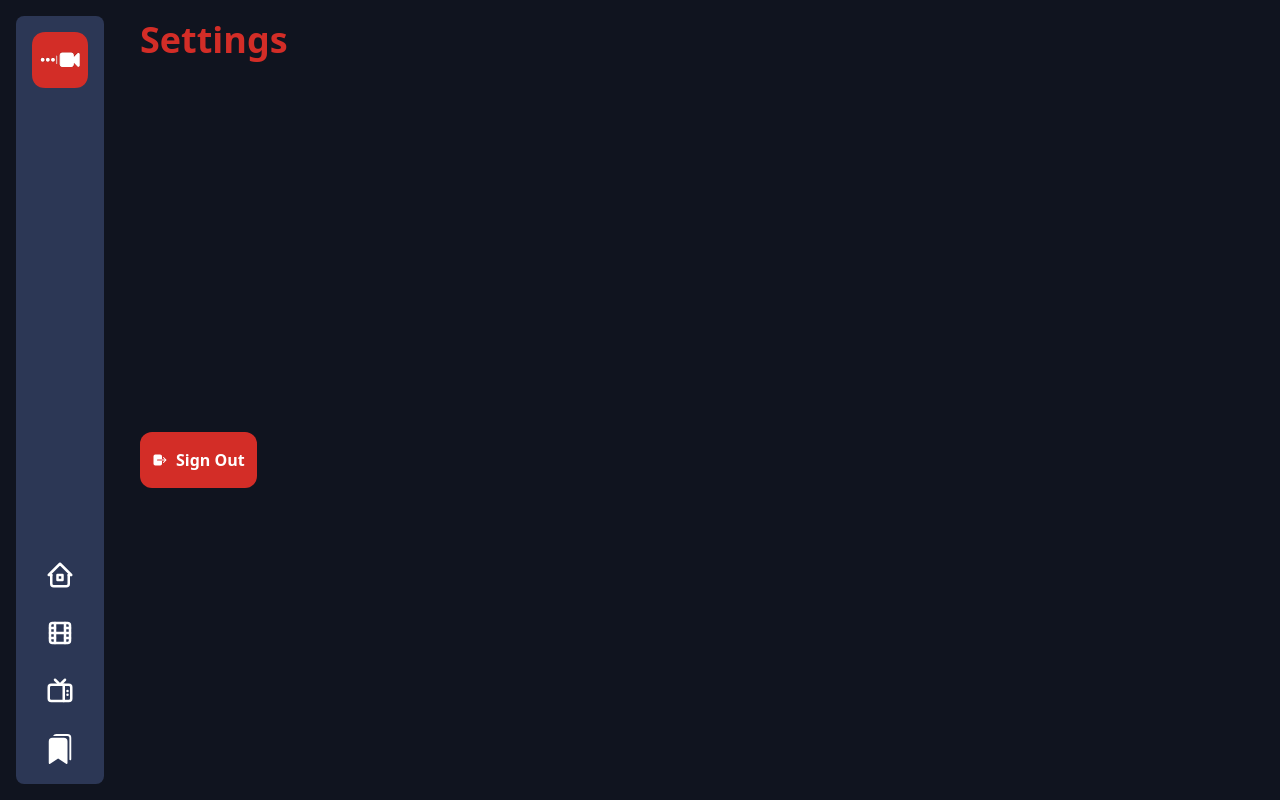
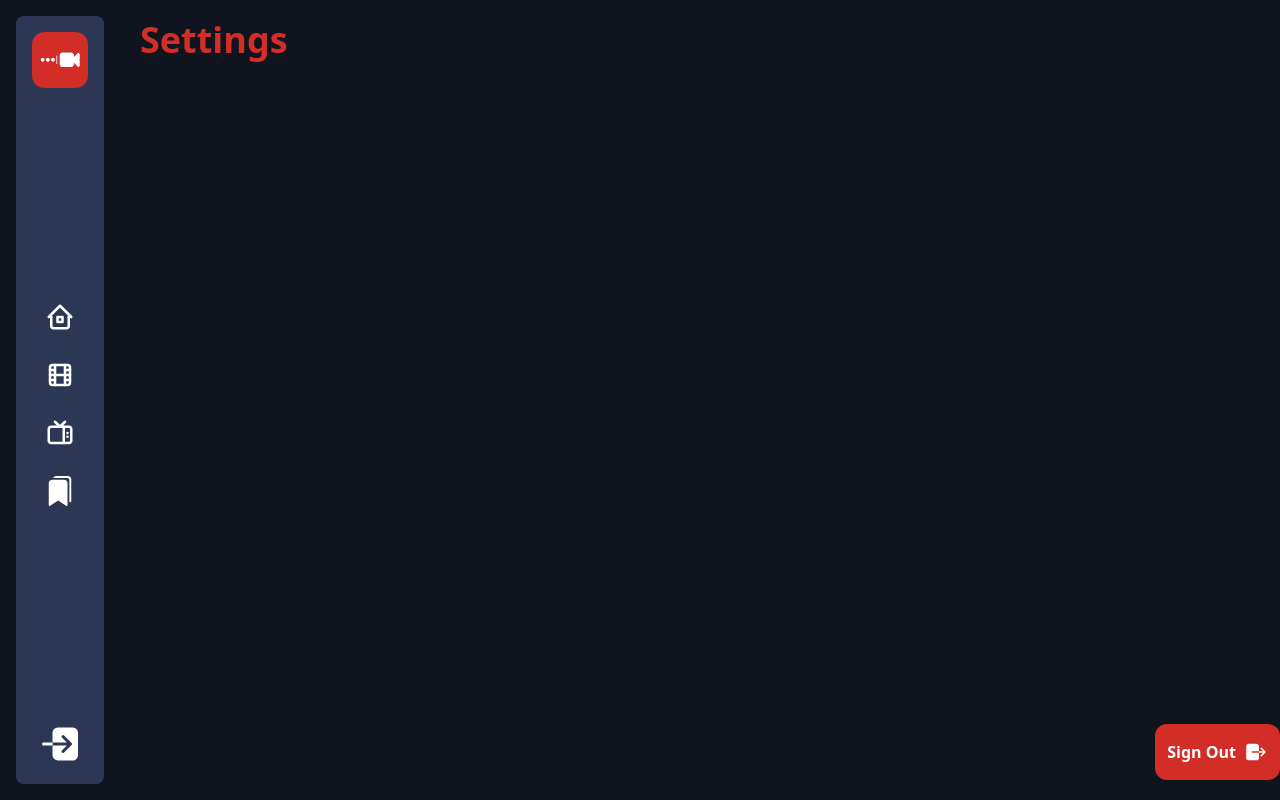
Before and after one commit to nova-gh/cine-stream-v1, a Next.js app: page /dashboard/settings in a window 1280 px wide. Built offline with nearby package versions, Linux system fonts and the light colour scheme; no server answers.

Commit message:
Updated Auth flow, fixed Vercel Env Reserver Keywords

```diff
--- a/app/auth/signin/page.tsx
+++ b/app/auth/signin/page.tsx
@@ -1,12 +1,8 @@
-import { getProviders, getSession } from "next-auth/react";
+import { getProviders } from "next-auth/react";
 import SigninButtons from "@/components/buttons/SigninButtons";
 
 const SignInPage = async () => {
   const providers = await getProviders();
-  const session = await getSession();
-  console.log("====================================");
-  console.log(session);
-  console.log("====================================");
   return (
     <main className="flex h-[calc(100vh-152px)] w-full  items-center justify-center pl-5 lg:h-full">
       <article className="flex flex-col items-center justify-center w-full max-w-lg py-10 my-auto border border-white rounded-3xl bg-gradient-to-tl from-bg-dark to-bg-light">
--- a/app/dashboard/settings/page.tsx
+++ b/app/dashboard/settings/page.tsx
@@ -4,10 +4,12 @@ import { getSession } from "@/lib/session";
 const SettingsPage = async () => {
   const session = await getSession();
   return (
-    <main className="h-full space-y-0 main">
+    <main className="space-y-0 main">
       <h1 className="section-title">Settings</h1>
-      <section className="flex flex-col justify-center h-full">
-        <SignoutButton />
+      <section className="flex flex-col flex-1 h-full ">
+        <div className="self-end mt-auto">
+          <SignoutButton />
+        </div>
       </section>
     </main>
   );
--- a/app/globals.css
+++ b/app/globals.css
@@ -30,10 +30,10 @@
     @apply flex flex-col lg:flex-row min-h-screen bg-bg text-white  mx-auto max-w-[1400px] w-full
   }
   .main-wrapper{
-    @apply flex-1 p-5 h-screen overflow-y-scroll max-w-[1400px] w-full
+    @apply flex-1 pl-5 h-screen overflow-y-scroll max-w-[1400px] w-full flex flex-col
   }
   .main{
-    @apply  space-y-10
+    @apply  space-y-10 flex-1 h-full lg:pt-5  pb-5 flex flex-col
   }
   .details-main{
     @apply space-y-5 xl:px-10
--- a/components/buttons/SigninButtons.tsx
+++ b/components/buttons/SigninButtons.tsx
@@ -14,6 +14,7 @@ type Props = {
   > | null;
 };
 const SigninButtons = ({ providers }: Props) => {
+  console.log(process.env.NEXTAUTH_URL);
   return (
     <div className="space-y-4">
       {Object.values(providers!).map((provider) => (
--- a/components/buttons/SignoutButton.tsx
+++ b/components/buttons/SignoutButton.tsx
@@ -6,14 +6,18 @@ import { IoLogOut } from "react-icons/io5";
 const SignoutButton = () => {
   return (
     <button
-      onClick={() => signOut()}
+      onClick={() =>
+        signOut({
+          callbackUrl: "/dashboard",
+        })
+      }
       type="button"
       className="flex items-center px-3 py-4 space-x-2 font-semibold link_hover w-max rounded-xl bg-brand hover:bg-brand-dark"
     >
-      <span>
-        <IoLogOut />
+      <span className="">Sign Out</span>
+      <span className="">
+        <IoLogOut className="text-2xl" />
       </span>
-      <span className="">Sign Out</span>
     </button>
   );
 };
--- a/components/common/Loader.tsx
+++ b/components/common/Loader.tsx
@@ -1,7 +1,7 @@
 const Loader = () => {
   return (
-    <div className="flex flex-col justify-center min-h-full text-center">
-      <p className="mb-2 text-2xl text-white">Loading...</p>
+    <div className="flex flex-col justify-center flex-1 text-center ">
+      <p className="mb-2 text-2xl">Loading...</p>
       <div role="status">
         <svg
           className="inline w-16 h-16 mr-2 text-gray-200 animate-spin fill-brand"
--- a/components/common/Navbar.tsx
+++ b/components/common/Navbar.tsx
@@ -27,7 +27,7 @@ const Navbar = ({ session }: { session: Session | null }) => {
     <div className="sticky z-40 p-4 -top-2 bg-bg lg:relative lg:inset-0 lg:top-0 lg:min-h-full">
       <header className="flex items-center justify-between h-full p-4 rounded-lg bg-bg-light lg:flex-col ">
         <Link href={"/"} className="">
-          <div className="">
+          <div className="link_hover hover:opacity-80">
             <svg
               className="w-12 h-12 md:h-14 md:w-14"
               viewBox="0 0 77 77"
@@ -105,11 +105,9 @@ const Navbar = ({ session }: { session: Session | null }) => {
               href={link.route}
               title={link.name}
               aria-label={link.name}
-              className="p-1 link_hover rounded-xl hover:bg-brand-light"
+              className="p-1 link_hover rounded-xl hover:text-brand"
             >
-              <span className="text-2xl bg-red-500 md:text-3xl ">
-                {link.icon}
-              </span>
+              <span className="text-2xl md:text-3xl ">{link.icon}</span>
               <span className="sr-only"> {link.name}</span>
             </Link>
           ))}
@@ -127,17 +125,18 @@ const Navbar = ({ session }: { session: Session | null }) => {
             </div>
             <span className="sr-only"> {`settings page`}</span>
           </Link>
-        ) : // <Link
-        //   href="/auth/signin"
-        //   title="Sign In"
-        //   className="text-green-500 link_hover hover:text-green-600 "
-        // >
-        //   <span>
-        //     <IoLogIn className="w-10 h-10 md:h-12 md:w-12" />
-        //   </span>
-        //   <span className="sr-only hover:not-sr-only">Sign in </span>
-        // </Link>
-        null}
+        ) : (
+          <Link
+            href="/auth/signin"
+            title="Sign In"
+            className=" link_hover hover:text-green-500"
+          >
+            <span>
+              <IoLogIn className="w-10 h-10 md:h-12 md:w-12" />
+            </span>
+            <span className="sr-only hover:not-sr-only">Sign in </span>
+          </Link>
+        )}
       </header>
     </div>
   );
--- a/lib/db.ts
+++ b/lib/db.ts
@@ -3,10 +3,10 @@ import { DynamoDBDocument } from "@aws-sdk/lib-dynamodb";
 
 const config: DynamoDBClientConfig = {
   credentials: {
-    accessKeyId: process.env.AWS_ACCESS_KEY!,
-    secretAccessKey: process.env.AWS_SECRET_KEY!,
+    accessKeyId: process.env.NEXT_AWS_ACCESS_KEY!,
+    secretAccessKey: process.env.NEXT_AWS_SECRET_KEY!,
   },
-  region: process.env.AWS_REGION,
+  region: process.env.NEXT_AWS_REGION,
 };
 
 export const client = DynamoDBDocument.from(new DynamoDB(config), {
--- a/package.json
+++ b/package.json
@@ -17,6 +17,7 @@
     "@types/node": "18.11.18",
     "@types/react": "18.0.27",
     "@types/react-dom": "18.0.10",
+    "aws-crt": "^1.15.9",
     "embla-carousel-autoplay": "^7.0.9",
     "embla-carousel-react": "^7.0.9",
     "eslint": "8.33.0",
```
Also changed, not shown: middleware.ts (+38 -5 lines), 1 other file (tests, documents, lock files or other folders).
